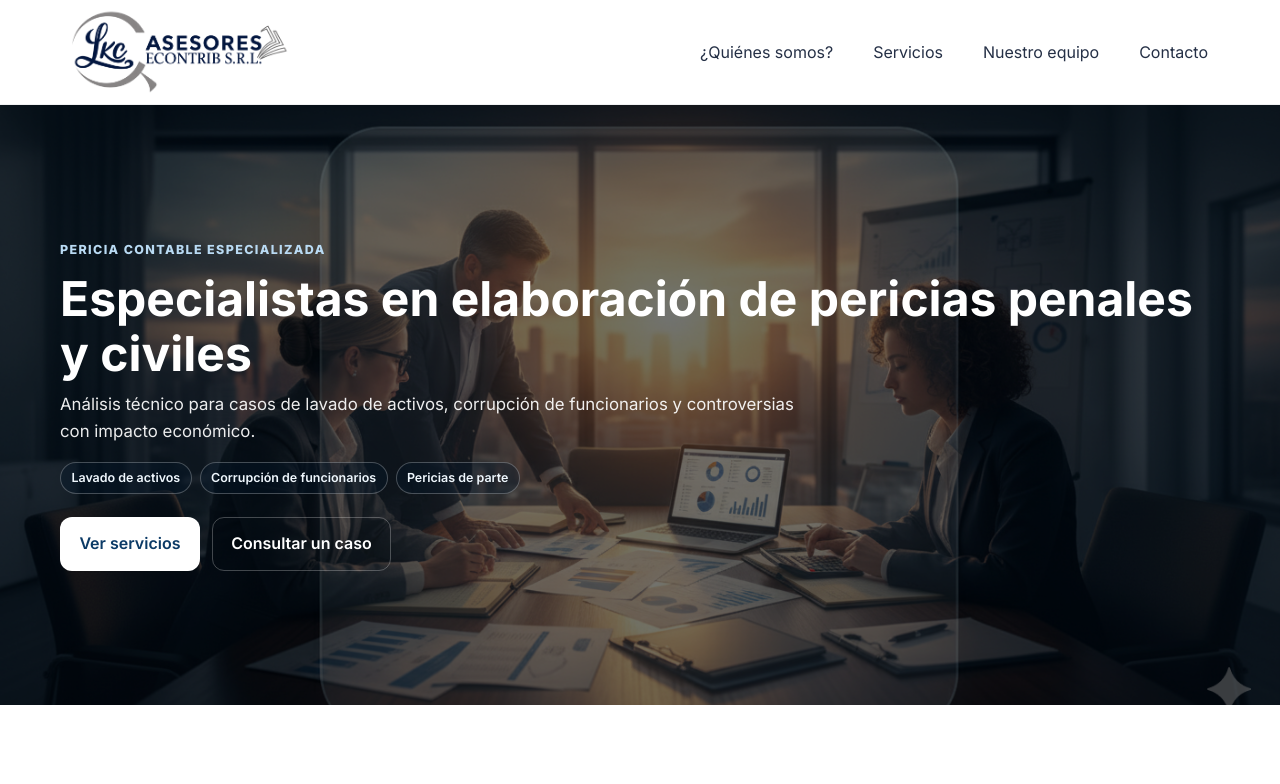
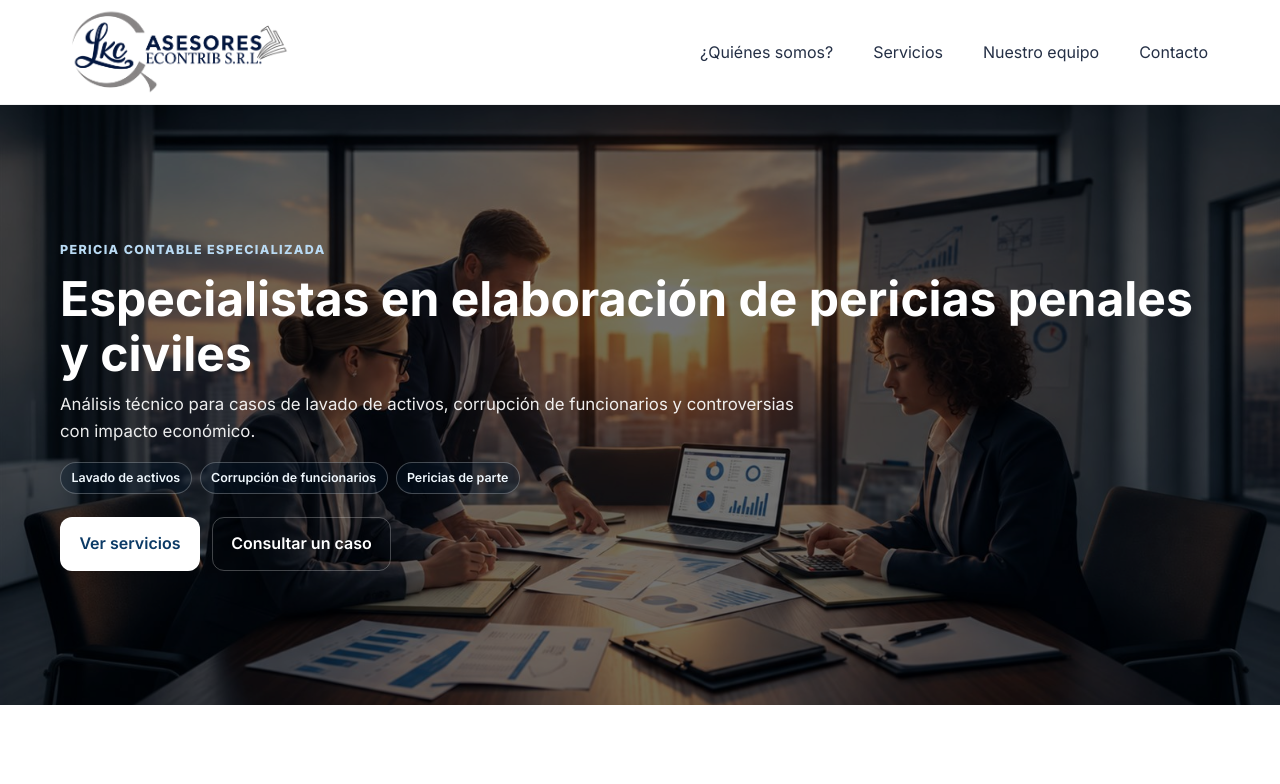
Before and after one commit to RamiroGuzmanCh/LKC, an Angular app: page / in a window 1280 px wide. Shown: the top 784 px of the page. Built offline with nearby package versions, Linux system fonts and the light colour scheme.

Commit message:
fix: remove glass overlay from hero image

```diff
--- a/src/app/components/hero/hero.component.html
+++ b/src/app/components/hero/hero.component.html
@@ -1,5 +1,5 @@
 <section id="hero" class="hero" aria-labelledby="hero-title">
-  <img class="hero__background" src="img/hero_image.png" alt="" width="1408" height="736" fetchpriority="high" />
+  <img class="hero__background" src="img/hero-image-clean.jpg" alt="" width="1600" height="837" fetchpriority="high" />
   <div class="hero__overlay"></div>
   <div class="container hero__inner">
     <div class="hero__copy">
```
Also changed, not shown: public/img/hero-image-clean.jpg (added).
